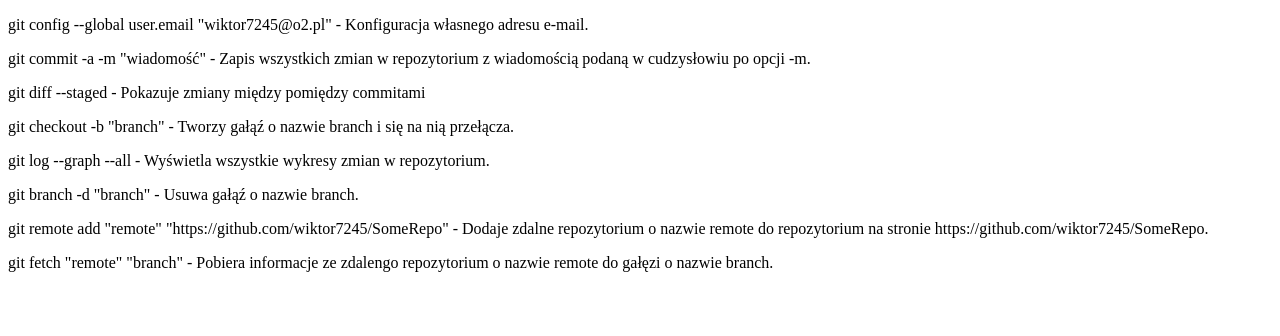
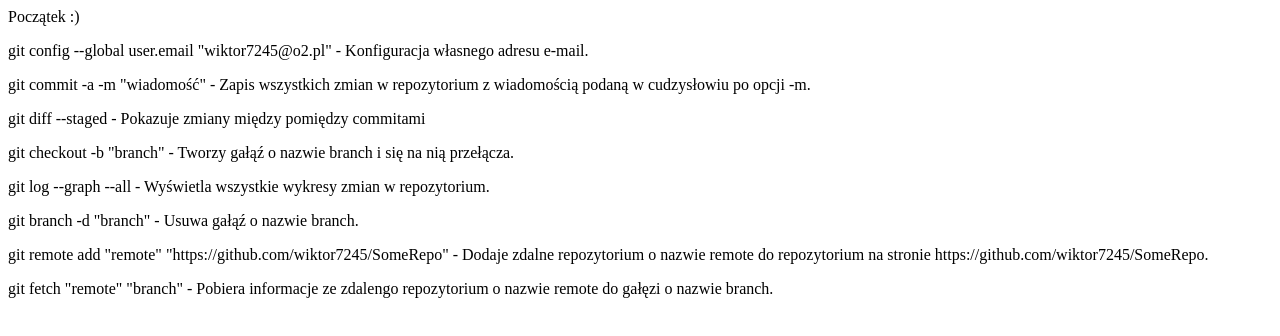
Before and after one commit to wiktor7245/DINO2017-18, a plain HTML site: page index.html in a window 1280 px wide. Drawn offline with Linux system fonts and the light colour scheme.

Commit message:
add some lines

```diff
--- a/index.html
+++ b/index.html
@@ -1,5 +1,4 @@
-<!DOCTYPE html>
-<html lang="pl">
+<html></html>
 
 <head>
     <meta charset="UTF-8">
@@ -9,6 +8,7 @@
 </head>
 
 <body>
+    Początek :)
     <p>git config --global user.email "wiktor7245@o2.pl" - Konfiguracja własnego adresu e-mail.</p>
     <p>git commit -a -m "wiadomość" - Zapis wszystkich zmian w repozytorium z wiadomością podaną w cudzysłowiu po opcji -m.</p>
 
```
